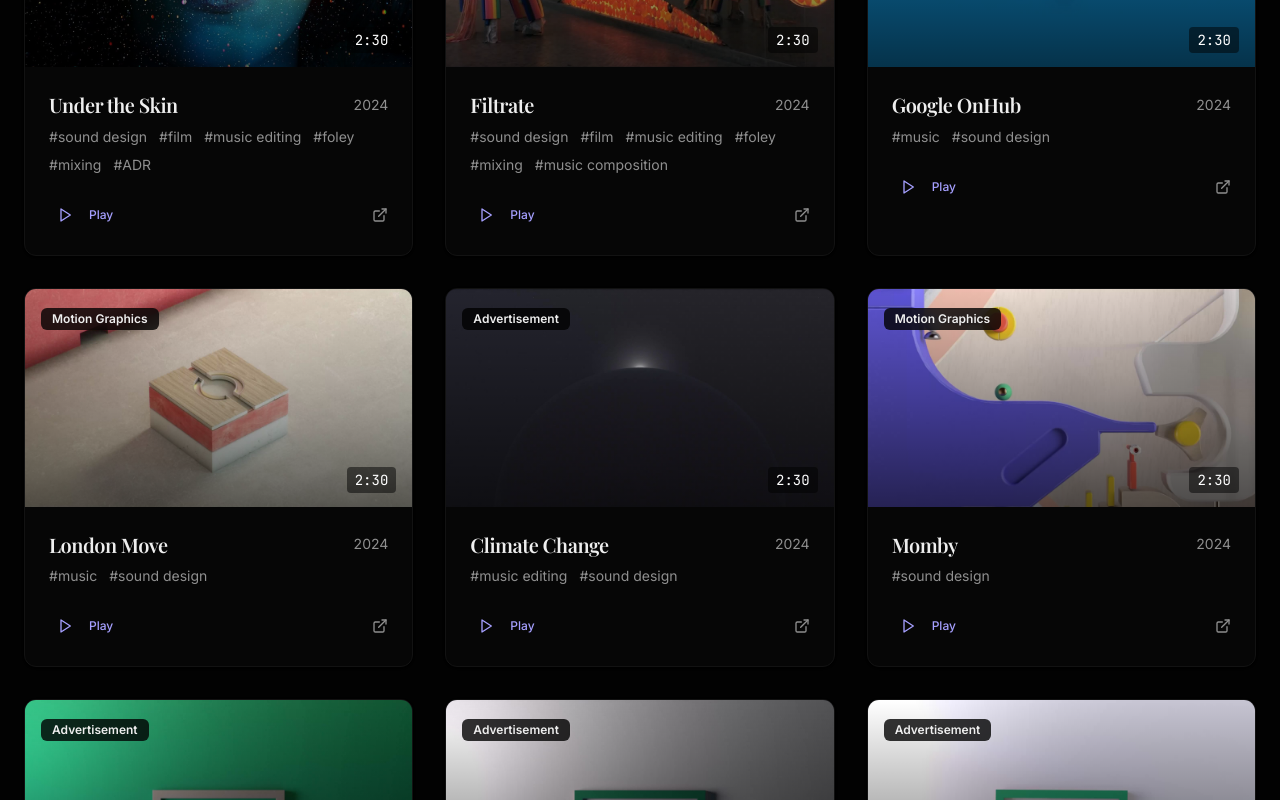
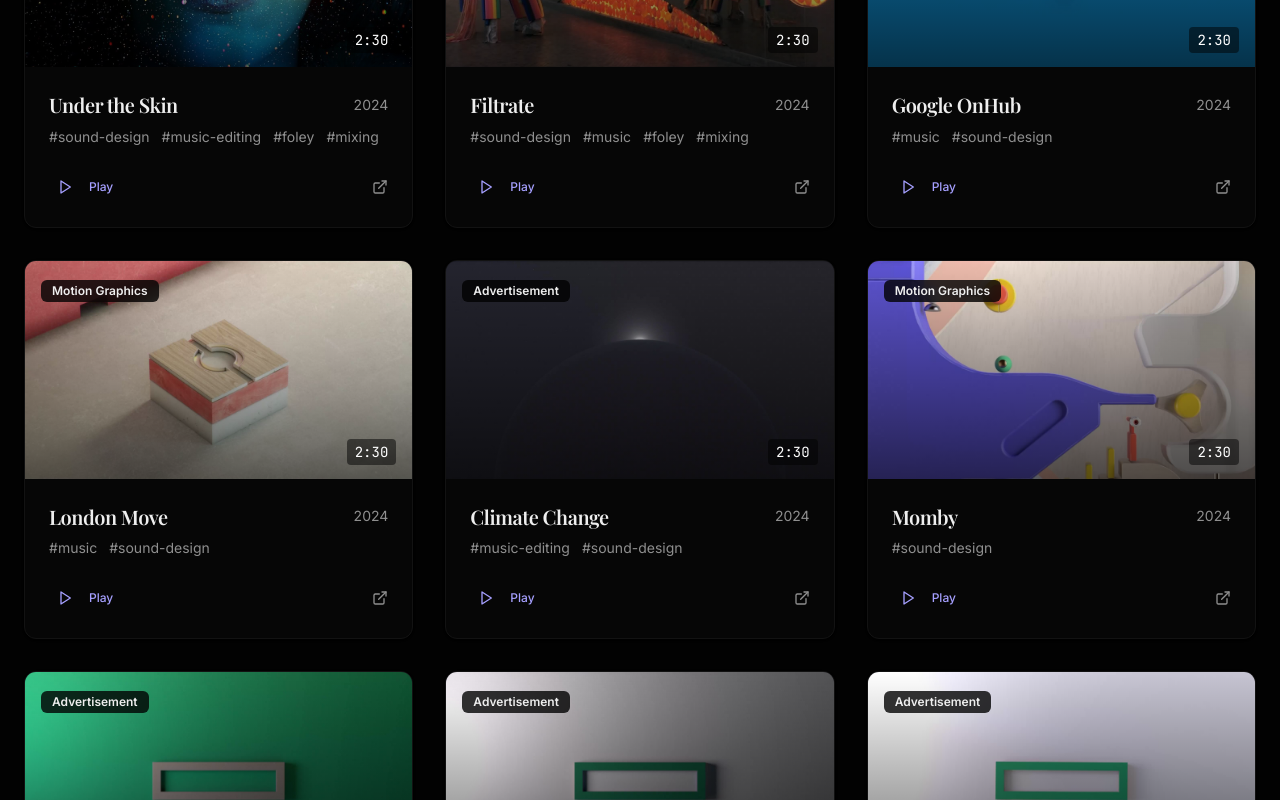
Before and after one commit to maximosigniorini/personal-website, a Next.js app: page / in a window 1280 px wide. Shown: the part 1620-2420 px from the top of the page. Built offline with nearby package versions, Linux system fonts and the light colour scheme; a web font is replaced by a local one.

Commit message:
Update tags

```diff
--- a/data/videos.js
+++ b/data/videos.js
@@ -10,7 +10,7 @@ const videos = [
       client: 'Bournemouth University'
     },
     year: 2024,
-    tags: ["sound design", "film", "music editing", "foley", "mixing", "ADR"]
+    tags: ["sound-design", "music-editing", "foley", "mixing"]
   },
   {
     id: 2,
@@ -23,7 +23,7 @@ const videos = [
       client: 'Bournemouth University'
     },
     year: 2024,
-    tags: ["sound design", "film", "music editing", "foley", "mixing", "music composition"]
+    tags: ["sound-design", "music", "foley", "mixing"]
   },
   {
     id: 3,
@@ -36,7 +36,7 @@ const videos = [
       client: 'Ronroco Audio'
     },
     year: 2022,
-    tags: ["music", "sound design"]
+    tags: ["music", "sound-design"]
   },
   {
     id: 4,
@@ -49,7 +49,7 @@ const videos = [
       client: 'Ronroco Audio'
     },
     year: 2023,
-    tags: ["music", "sound design"]
+    tags: ["music", "sound-design"]
   },
   {
     id: 5,
@@ -62,7 +62,7 @@ const videos = [
       client: 'Ronroco Audio'
     },
     year: 2023,
-    tags: ["music editing", "sound design"]
+    tags: ["music-editing", "sound-design"]
   },
   {
     id: 6,
@@ -75,7 +75,7 @@ const videos = [
       client: 'Mattia Beltrame'
     },
     year: 2021,
-    tags: ["sound design"]
+    tags: ["sound-design"]
   },
   {
     id: 7,
@@ -88,7 +88,7 @@ const videos = [
       client: 'Ronroco Audio'
     },
     year: 2022,
-    tags: ["music", "sound design"]
+    tags: ["music", "sound-design"]
   },
   {
     id: 8,
@@ -101,7 +101,7 @@ const videos = [
       client: 'Ronroco Audio'
     },
     year: 2022,
-    tags: ["music", "sound design"]
+    tags: ["music", "sound-design"]
   },
   {
     id: 9,
@@ -114,7 +114,7 @@ const videos = [
       client: 'Ronroco Audio'
     },
     year: 2022,
-    tags: ["music", "sound design"]
+    tags: ["music", "sound-design"]
   },
   {
     id: 10,
@@ -127,7 +127,7 @@ const videos = [
       client: 'Byclops Animation'
     },
     year: 2021,
-    tags: ["music", "sound design"]
+    tags: ["music", "sound-design"]
   },
   {
     id: 11,
@@ -140,7 +140,7 @@ const videos = [
       client: ''
     },
     year: 2022,
-    tags: ["music", "sound design"]
+    tags: ["music", "sound-design"]
   },
   {
     id: 12,
@@ -153,7 +153,7 @@ const videos = [
       client: ''
     },
     year: 2022,
-    tags: ["music", "sound design"]
+    tags: ["music", "sound-design"]
   },
   {
     id: 13,
@@ -166,7 +166,7 @@ const videos = [
       client: 'Jader Rachid'
     },
     year: 2022,
-    tags: ["music", "sound design"]
+    tags: ["music", "sound-design"]
   },
   {
     id: 14,
@@ -179,7 +179,7 @@ const videos = [
       client: ''
     },
     year: 2022,
-    tags: ["music", "sound design"]
+    tags: ["music", "sound-design"]
   },
   {
     id: 15,
@@ -192,7 +192,7 @@ const videos = [
       client: 'Jonathan Pui'
     },
     year: 2023,
-    tags: ["sound design"]
+    tags: ["sound-design"]
   },
   {
     id: 16,
@@ -205,7 +205,7 @@ const videos = [
       client: ''
     },
     year: 2022,
-    tags: ["music", "sound design"]
+    tags: ["music", "sound-design"]
   },
   {
     id: 17,
@@ -218,7 +218,7 @@ const videos = [
       client: ''
     },
     year: 2022,
-    tags: ["music", "sound design"]
+    tags: ["music", "sound-design"]
   },
   {
     id: 18,
@@ -231,7 +231,7 @@ const videos = [
       client: 'Adidas'
     },
     year: 2021,
-    tags: ["music", "sound design"]
+    tags: ["music", "sound-design"]
   },
   {
     id: 19,
@@ -244,7 +244,7 @@ const videos = [
       client: 'Livio Maraniello'
     },
     year: 2021,
-    tags: ["music", "sound design"]
+    tags: ["music", "sound-design"]
   },
   {
     id: 20,
@@ -257,7 +257,7 @@ const videos = [
       client: 'Fakery'
     },
     year: 2024,
-    tags: ["music", "sound design"]
+    tags: ["music", "sound-design"]
   },
   {
     id: 21,
@@ -270,7 +270,7 @@ const videos = [
       client: ''
     },
     year: 2023,
-    tags: ["music", "sound design"]
+    tags: ["music", "sound-design"]
   },
   {
     id: 22,
@@ -283,7 +283,7 @@ const videos = [
       client: ''
     },
     year: 2024,
-    tags: ["music", "sound design"]
+    tags: ["music", "sound-design"]
   },
   {
     id: 23,
@@ -296,7 +296,7 @@ const videos = [
       client: ''
     },
     year: 2024,
-    tags: ["music", "sound design"]
+    tags: ["music", "sound-design"]
   },
   {
     id: 24,
@@ -309,7 +309,7 @@ const videos = [
       client: 'Mamba Studio'
     },
     year: 2024,
-    tags: ["music", "sound design"]
+    tags: ["music", "sound-design"]
   },
   {
     id: 25,
@@ -322,7 +322,7 @@ const videos = [
       client: ''
     },
     year: 2024,
-    tags: ["music", "sound design"]
+    tags: ["music", "sound-design"]
   },
   {
     id: 26,
@@ -335,7 +335,7 @@ const videos = [
       client: 'Onesal'
     },
     year: 2024,
-    tags: ["music", "sound design"]
+    tags: ["music", "sound-design"]
   },
   {
     id: 27,
@@ -348,7 +348,7 @@ const videos = [
       client: ''
     },
     year: 2023,
-    tags: ["music", "sound design"]
+    tags: ["music", "sound-design"]
   },
   {
     id: 28,
@@ -361,7 +361,7 @@ const videos = [
       client: ''
     },
     year: 2024,
-    tags: ["sound design"]
+    tags: ["sound-design"]
   },
   {
     id: 29,
@@ -374,7 +374,7 @@ const videos = [
       client: 'Bournemouth University'
     },
     year: 2023,
-    tags: ["sound design"]
+    tags: ["sound-design"]
   },
   {
     id: 30,
@@ -387,7 +387,7 @@ const videos = [
       client: ''
     },
     year: 2023,
-    tags: ["music", "sound design"]
+    tags: ["music", "sound-design"]
   },
   {
     id: 31,
@@ -400,7 +400,7 @@ const videos = [
       client: ''
     },
     year: 2024,
-    tags: ["music editing", "sound design"]
+    tags: ["music-editing", "sound-design"]
   },
   {
     id: 32,
@@ -413,7 +413,7 @@ const videos = [
       client: ''
     },
     year: 2024,
-    tags: ["music", "sound design"]
+    tags: ["music", "sound-design"]
   },
   {
     id: 33,
@@ -426,7 +426,7 @@ const videos = [
       client: ''
     },
     year: 2023,
-    tags: ["music", "sound design"]
+    tags: ["music", "sound-design"]
   },
   {
     id: 34,
@@ -439,7 +439,7 @@ const videos = [
       client: 'Diesel'
     },
     year: 2024,
-    tags: ["sound design"]
+    tags: ["sound-design"]
   },
   {
     id: 35,
@@ -452,7 +452,7 @@ const videos = [
       client: ''
     },
     year: 2024,
-    tags: ["music", "sound design"]
+    tags: ["music", "sound-design"]
   },
   {
     id: 36,
@@ -465,7 +465,7 @@ const videos = [
       client: 'Chubb'
     },
     year: 2024,
-    tags: ["music", "sound design"]
+    tags: ["music", "sound-design"]
   },
   {
     id: 37,
@@ -478,7 +478,7 @@ const videos = [
       client: ''
     },
     year: 2024,
-    tags: ["music", "sound design"]
+    tags: ["music", "sound-design"]
   },
   {
     id: 38,
@@ -491,7 +491,7 @@ const videos = [
       client: ''
     },
     year: 2022,
-    tags: ["music", "sound design"]
+    tags: ["music", "sound-design"]
   },
   {
     id: 39,
@@ -504,7 +504,7 @@ const videos = [
       client: ''
     },
     year: 2022,
-    tags: ["music", "sound design"]
+    tags: ["music", "sound-design"]
   },
   {
     id: 40,
@@ -517,7 +517,7 @@ const videos = [
       client: 'Crinimo Studio'
     },
     year: 2022,
-    tags: ["music", "sound design"]
+    tags: ["music", "sound-design"]
   },
   {
     id: 41,
@@ -530,7 +530,7 @@ const videos = [
       client: ''
     },
     year: 2022,
-    tags: ["music", "sound design"]
+    tags: ["music", "sound-design"]
   },
   {
     id: 42,
@@ -543,7 +543,7 @@ const videos = [
       client: ''
     },
     year: 2021,
-    tags: ["music", "sound design"]
+    tags: ["music", "sound-design"]
   },
   {
     id: 43,
@@ -556,7 +556,7 @@ const videos = [
       client: 'Crinimo Studio'
     },
     year: 2022,
-    tags: ["music", "sound design"]
+    tags: ["music", "sound-design"]
   },
   {
     id: 44,
@@ -569,7 +569,7 @@ const videos = [
       client: 'NIO'
     },
     year: 2021,
-    tags: ["music", "sound design"]
+    tags: ["music", "sound-design"]
   },
   {
     id: 45,
@@ -582,7 +582,7 @@ const videos = [
       client: ''
     },
     year: 2021,
-    tags: ["music", "sound design"]
+    tags: ["music", "sound-design"]
   },
   {
     id: 46,
@@ -595,7 +595,7 @@ const videos = [
       client: ''
     },
     year: 2022,
-    tags: ["music editing", "sound design"]
+    tags: ["music-editing", "sound-design"]
   },
   {
     id: 47,
@@ -608,7 +608,7 @@ const videos = [
       client: 'Bang Olufsen'
     },
     year: 2022,
-    tags: ["music", "sound design"]
+    tags: ["music", "sound-design"]
   },
   {
     id: 48,
@@ -621,7 +621,7 @@ const videos = [
       client: 'Mutek Argentina'
     },
     year: 2022,
-    tags: ["music", "sound design"]
+    tags: ["music", "sound-design"]
   },
   {
     id: 49,
@@ -634,7 +634,7 @@ const videos = [
       client: ''
     },
     year: 2024,
-    tags: ["music", "sound design"]
+    tags: ["music", "sound-design"]
   },
   {
     id: 50,
@@ -647,7 +647,7 @@ const videos = [
       client: 'Splice'
     },
     year: 2024,
-    tags: ["music", "sound design"]
+    tags: ["music", "sound-design"]
   },
   {
     id: 51,
@@ -660,7 +660,7 @@ const videos = [
       client: ''
     },
     year: 2023,
-    tags: ["music", "sound design"]
+    tags: ["music", "sound-design"]
   },
   {
     id: 52,
@@ -673,7 +673,7 @@ const videos = [
       client: ''
     },
     year: 2022,
-    tags: ["music", "sound design"]
+    tags: ["music", "sound-design"]
   },
   {
     id: 53,
@@ -686,7 +686,7 @@ const videos = [
       client: ''
     },
     year: 2024,
-    tags: ["music", "sound design"]
+    tags: ["music", "sound-design"]
   },
   {
     id: 54,
@@ -699,7 +699,7 @@ const videos = [
       client: ''
     },
     year: 2024,
-    tags: ["music", "sound design"]
+    tags: ["music", "sound-design"]
   },
 ];
 
```
